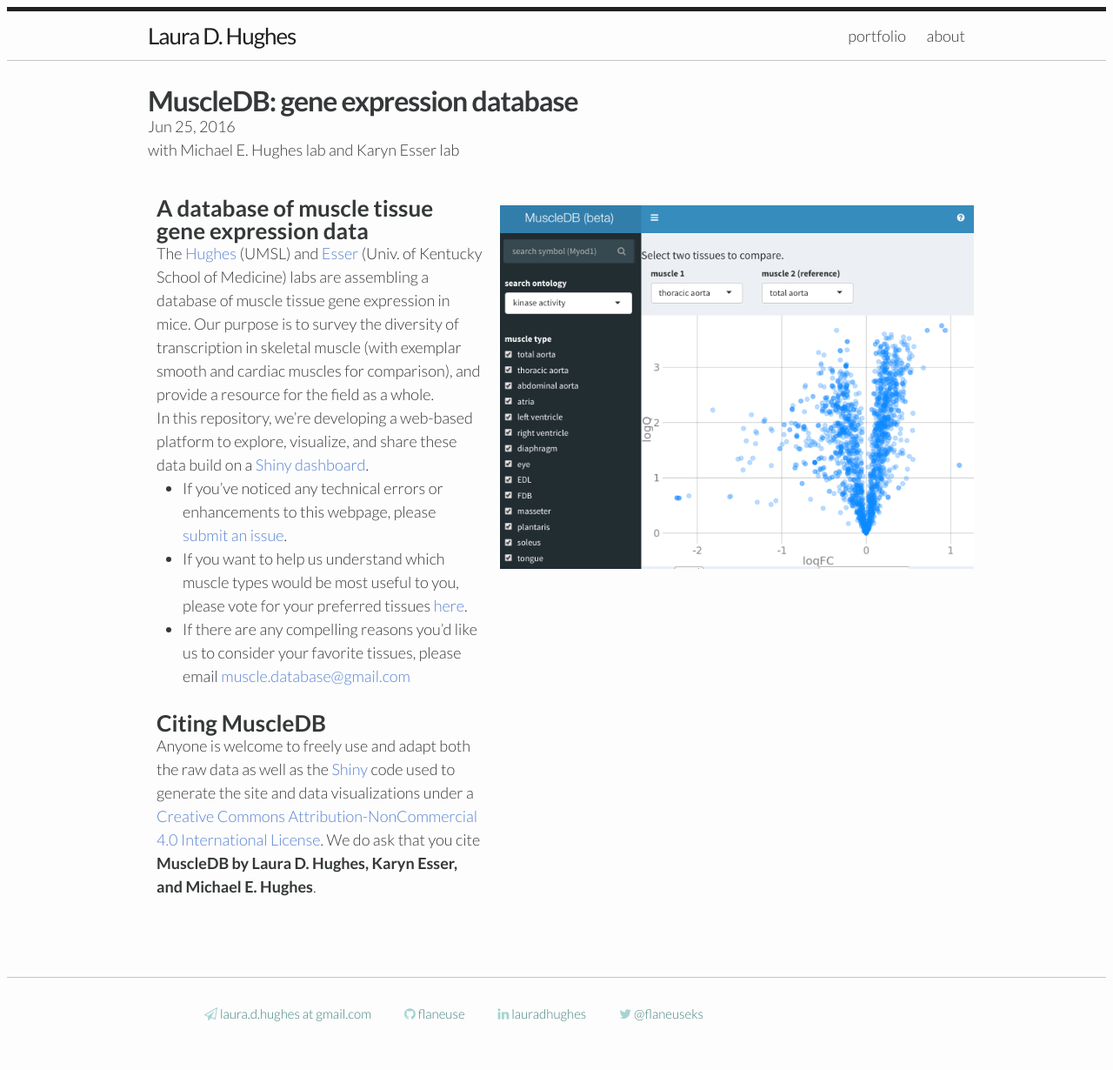
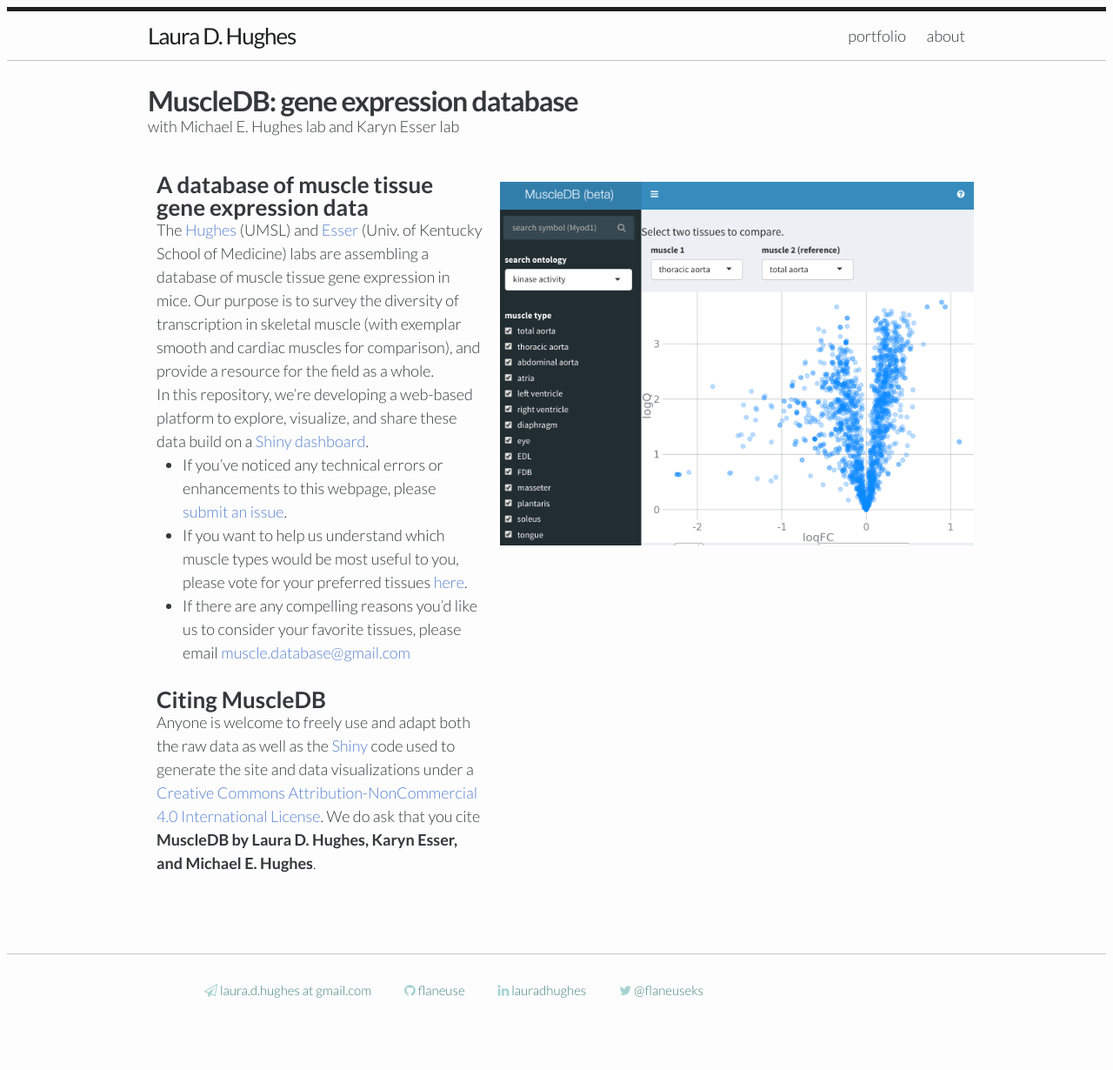
Before and after one commit to flaneuse/flaneuse.github.io, a Jekyll site: the page built from _posts/2016-06-25-muscledb.markdown, in a window 1280 px wide. Shown: the whole page at 87% size. Built offline with Jekyll 4.4.1, drawn with Linux system fonts in a browser that asks for light colours; after the commit the page ends 1203 px from its top, so only the background shows below that.

Commit message:
loop over images

```diff
--- a/_layouts/post.html
+++ b/_layouts/post.html
@@ -5,11 +5,14 @@
 
   <header class="post-header">
     <h2 class="post-title">{{ page.title }}</h2>
-    <p class="post-meta">{{ page.date | date: "%b %-d, %Y" }}{% if page.author %} • {{ page.author }}{% endif %}{% if page.meta %} • {{ page.meta }}{% endif %}</p>
 
     <!-- co-authors -->
     {% if page.co-authors %}
     <span class="username">with {{ page.co-authors }}</span>
+    {% endif %}
+
+    {% if page.summary %}
+    <div class="post-descrip">{{ page.summary }}</div>
     {% endif %}
 
   </header>
@@ -21,13 +24,14 @@
     </div>
 
     {% if page.img %}
-      {% for image in page.img %}
-        <div class="post-img">
-          <a href="{{ page.link | prepend: site.baseurl }}">
-            <img src="{{ image }}"></img>
-          </a>
-        </div>
-      {% endfor %}
+    {% for image in site.static_files %}
+        {% if image.path contains page.img %}
+                <div class="post-img">
+                    <a href="{{ page.link | prepend: site.baseurl }}">
+            <img src="{{ site.baseurl }}{{ image.path }}" alt="image" />
+          </a></div>
+        {% endif %}
+    {% endfor %}
     {% endif %}
 
   </article>
```
